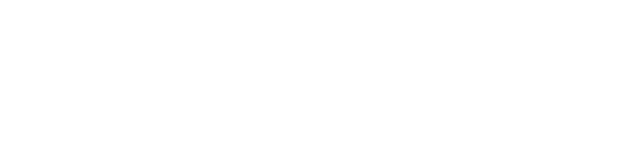
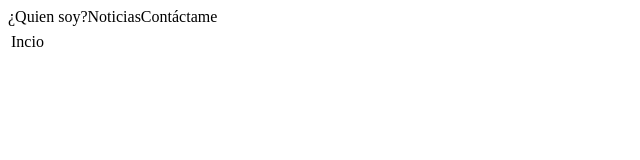
Before and after one commit to BochitoMx/DEMO2, a plain HTML site: page index.html in a window 1280 px wide. Shown: the whole page, without its empty margins (0-640 px from the left). Drawn offline with Linux system fonts and the light colour scheme.

Commit message:
Version 1

```diff
--- a/index.html
+++ b/index.html
@@ -6,6 +6,24 @@
     <title>Document</title>
 </head>
 <body>
+    <table>
+        <tr>
+            <td></td>
+        </tr>
+        <tr>
+            <td>
+                <a href=""></a>Incio</td>
+                <a href=""></a>¿Quien soy?</td>
+                <a href=""></a>Noticias</td>
+                <a href=""></a>Contáctame</td>
+            </td>
+        </tr>
+        <tr>
+            <td></td>
+        </tr>
+        <tr>
+            <td></td>
+        </tr>
 
 </body>
 </html>
```
